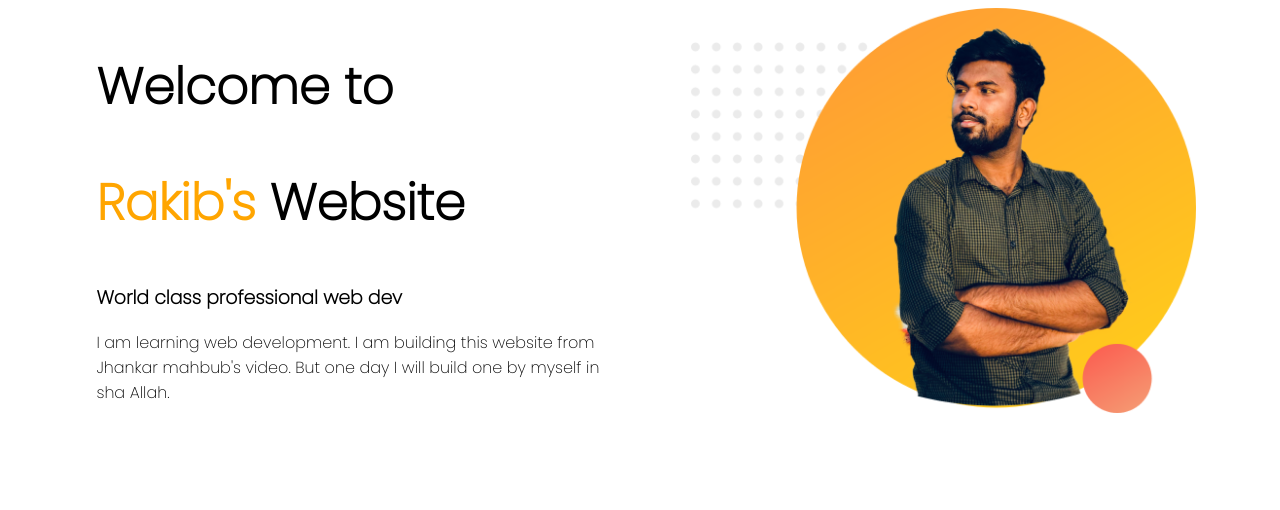
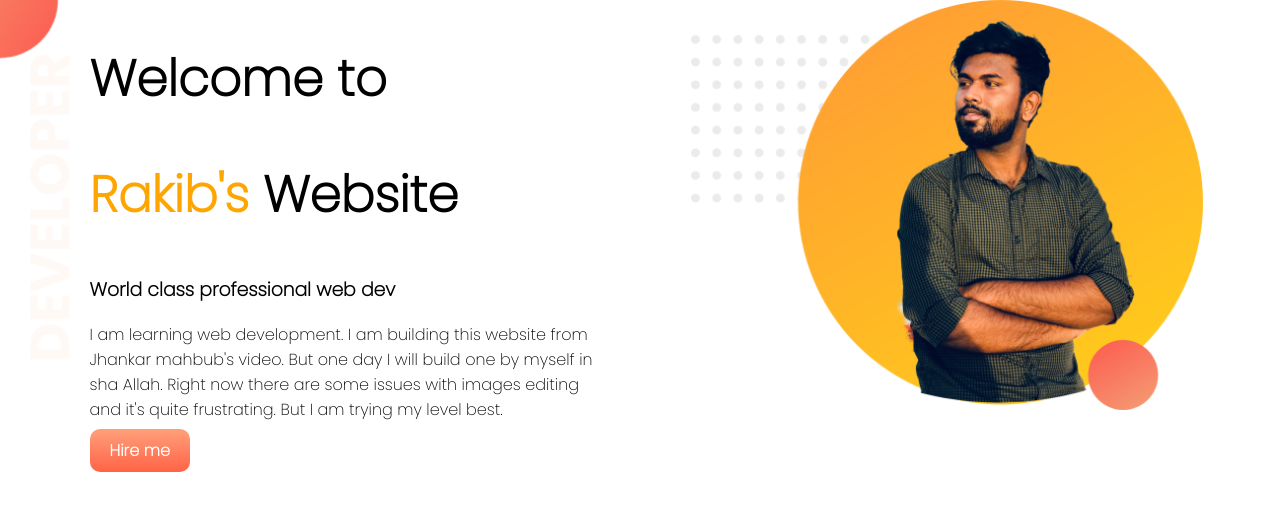
Before and after one commit to mrakib007/portfolio, a plain HTML site: page index.html in a window 1280 px wide. Drawn offline with Linux system fonts and the light colour scheme.

Commit message:
added a background image

```diff
--- a/index.html
+++ b/index.html
@@ -9,13 +9,16 @@
 <link href="https://fonts.googleapis.com/css2?family=Poppins:wght@200&display=swap" rel="stylesheet">
 </head>
 <body>
-    <section>
+    <section class="top-banner">
        <div class="half-width">
         <h1>Welcome to</h1>
         <h1><span class="name-highlight">Rakib's</span> Website
         </h1>
         <h3>World class professional web dev</h3>
-        <p>I am learning web development. I am building this website from Jhankar mahbub's video. But one day I will build one by myself in sha Allah.</p>
+        <p>I am learning web development. I am building this website from Jhankar mahbub's video. But one day I will build one by myself in sha Allah.
+        Right now there are some issues with images editing and it's quite frustrating. But I am trying my level best.
+        </p>
+        <a class="link-button" target="_blank" href="https://www.linkedin.com/in/rakib-hasan-469890165/">Hire me</a>
        </div>
        <div class="half-width">
            <img src="images/profile0.png" alt="">
--- a/style.css
+++ b/style.css
@@ -1,4 +1,5 @@
 body{
+    margin:0;
     font-family: 'Poppins', sans-serif;
 }
 h1{
@@ -16,3 +17,18 @@ h1{
 .half-width img{
     width:100%
 }
+.top-banner{
+   background-image: url("images/top-banner.png");
+   background-repeat: no-repeat;
+}
+section{
+    height: 500px;
+}
+.link-button{
+    text-decoration: none;
+    background-image: linear-gradient(lightSalmon,tomato);
+    padding: 10px 20px;
+    border-radius: 10px;
+    color: white;
+    font-weight: 700;
+}
```
